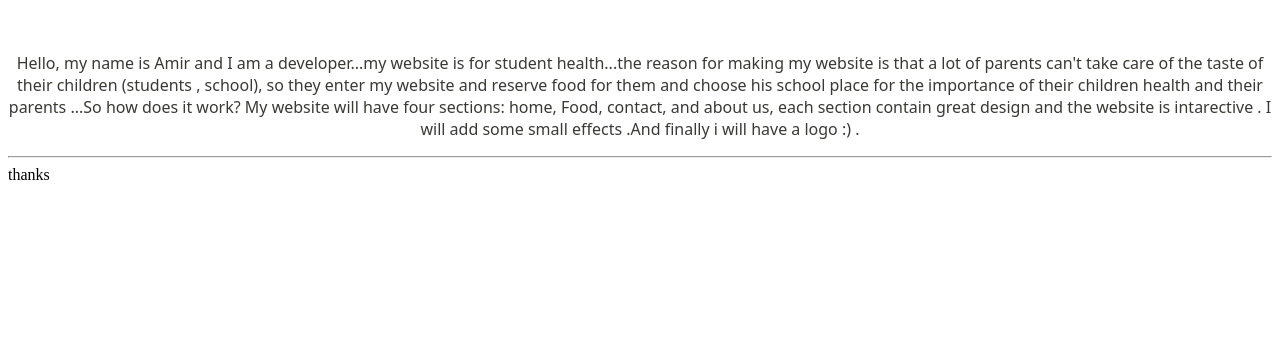
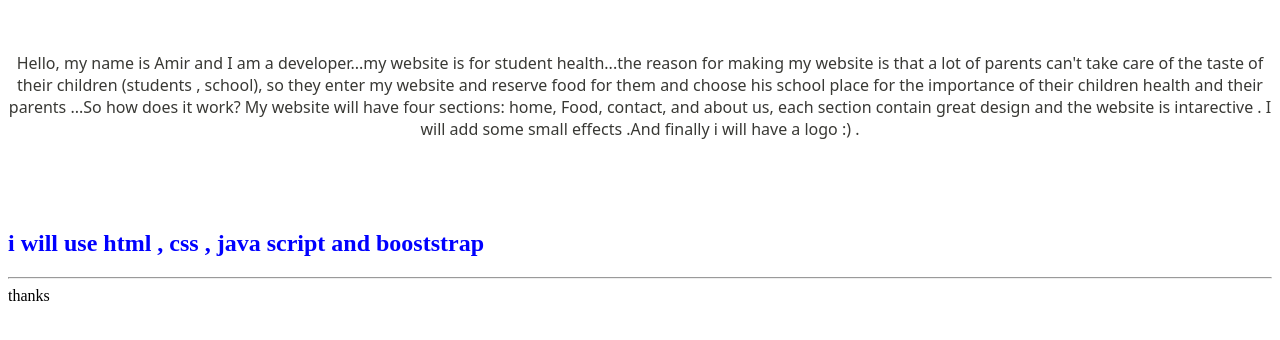
Before and after one commit to AMIRpro-coder/fn-html, a plain HTML site: page index.html in a window 1280 px wide. Shown: the part 66-406 px from the top of the page. Drawn offline with Linux system fonts and the light colour scheme.

Commit message:
first commit

```diff
--- a/index.html
+++ b/index.html
@@ -14,6 +14,9 @@
             color: aqua;
             text-align: center;
         }
+        h2{
+            color: blue;
+        }
     </style>
 </head>
 <body>
@@ -23,7 +26,9 @@
         Hello, my name is Amir and I am a developer...my website is for student health...the reason for making my website is that a lot of parents can't take care of the taste of their children (students , school), so they enter my website and reserve food for them and choose his school place for the importance of their children health and their parents ...So how does it work? My website will have four sections: home, Food, contact, and about us, each  section  contain great design and the website is
         intarective . I will add some small effects .And finally i will have a logo    :) .
     </p>
+    <br><br><br>
 
+<h2>i will use html , css , java script and booststrap</h2>
 <hr>
     thanks
 </body>
```
